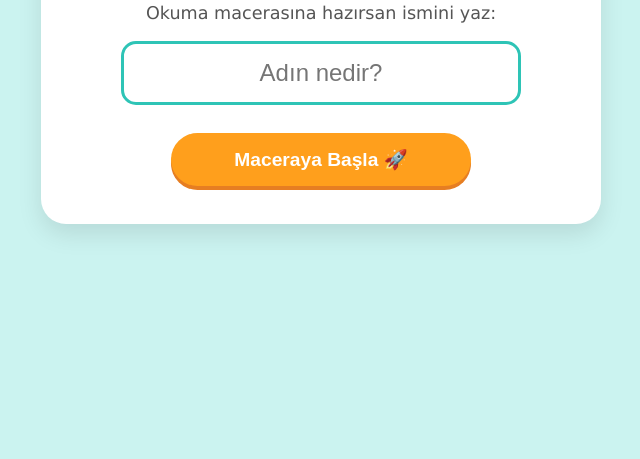
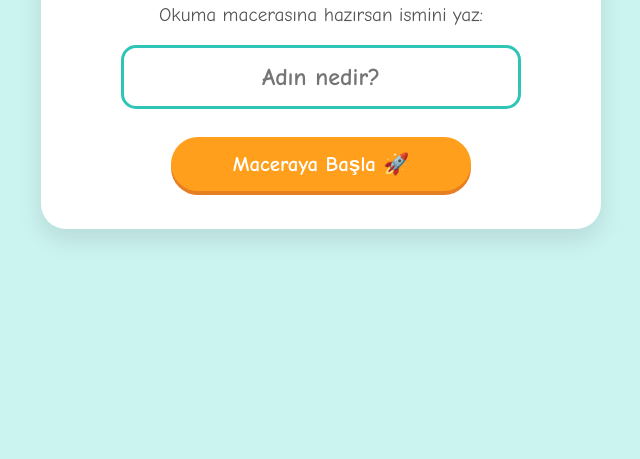
Before and after one commit to cidelimehmet/cidelimehmet, a plain HTML site: page index.html in a window 1280 px wide. Shown: the part 341-800 px from the top of the page, without its empty margins (319-959 px from the left). Drawn offline with Linux system fonts and the light colour scheme.

Commit message:
Update index.html
kara liste

```diff
--- a/index.html
+++ b/index.html
@@ -3,7 +3,12 @@
 <head>
     <meta charset="UTF-8">
     <meta name="viewport" content="width=device-width, initial-scale=1.0, maximum-scale=1.0, user-scalable=no">
-    <title>Okuma Şampiyonu - V15 (Akıllı Geçiş)</title>
+    <title>Okuma Şampiyonu - Güvenli V15.1</title>
+
+    <link rel="preconnect" href="https://fonts.googleapis.com">
+    <link rel="preconnect" href="https://fonts.gstatic.com" crossorigin>
+    <link href="https://fonts.googleapis.com/css2?family=Comic+Neue:wght@400;700&display=swap" rel="stylesheet">
+
     <style>
         :root {
             --primary: #FF9F1C;
@@ -18,7 +23,8 @@
         * { box-sizing: border-box; -webkit-tap-highlight-color: transparent; }
 
         body {
-            font-family: 'Verdana', 'Segoe UI', sans-serif;
+            /* 2. FONT AYARI: Tüm uygulama artık bu sevimli fontu kullanacak */
+            font-family: 'Comic Neue', 'Comic Sans MS', sans-serif;
             background-color: var(--bg);
             margin: 0; padding: 0;
             display: flex; justify-content: center; align-items: center;
@@ -43,21 +49,23 @@
         @keyframes fadeIn { from { opacity: 0; transform: translateY(20px); } to { opacity: 1; transform: translateY(0); } }
 
         /* TİPOGRAFİ */
-        h1 { color: var(--text); font-size: 2rem; margin-bottom: 20px; }
-        h2 { color: var(--secondary); font-size: 1.5rem; margin-bottom: 15px; }
-        p { color: #555; font-size: 1.1rem; }
+        h1 { color: var(--text); font-size: 2.2rem; margin-bottom: 20px; font-weight: 700; }
+        h2 { color: var(--secondary); font-size: 1.6rem; margin-bottom: 15px; font-weight: 700; }
+        p { color: #555; font-size: 1.2rem; }
 
         /* INPUT */
         input[type="text"] {
+            font-family: 'Comic Neue', sans-serif; /* Input içi fontu */
             font-size: 1.5rem; padding: 15px; border-radius: 15px;
             border: 3px solid var(--secondary); width: 80%; text-align: center;
-            margin-bottom: 20px; outline: none; color: var(--text);
+            margin-bottom: 20px; outline: none; color: var(--text); font-weight: bold;
         }
 
         /* BUTONLAR */
         .btn {
+            font-family: 'Comic Neue', sans-serif;
             background-color: var(--primary); color: white; border: none;
-            padding: 15px 30px; font-size: 1.2rem; border-radius: 50px;
+            padding: 15px 30px; font-size: 1.3rem; border-radius: 50px;
             cursor: pointer; transition: transform 0.1s;
             margin: 8px; font-weight: bold; width: 100%; max-width: 300px;
             box-shadow: 0 4px 0 #e67e22;
@@ -65,7 +73,7 @@
         .btn:active { transform: translateY(4px); box-shadow: none; }
 
         .btn-secondary { background-color: var(--secondary); box-shadow: 0 4px 0 #25a094; }
-        .btn-small { width: auto; padding: 10px 20px; font-size: 1rem; }
+        .btn-small { width: auto; padding: 10px 20px; font-size: 1.1rem; }
 
         .grid-buttons { display: flex; flex-wrap: wrap; justify-content: center; gap: 10px; }
 
@@ -79,16 +87,17 @@
             border-radius: 20px;
             padding: 20px; margin: 20px 0; min-height: 180px;
             display: flex; justify-content: center; align-items: center;
-            transition: background-color 0.1s, border-color 0.1s, transform 0.1s; /* Yumuşak geçiş */
+            transition: background-color 0.1s, border-color 0.1s, transform 0.1s;
         }
 
         .word-text {
-            font-size: 4.5rem; font-weight: bold; color: var(--text);
-            font-family: 'Comic Sans MS', 'Comic Neue', sans-serif;
+            font-size: 5rem; /* Font değiştiği için biraz büyüttüm */
+            font-weight: 700;
+            color: var(--text);
             line-height: 1.1; letter-spacing: 1px;
         }
 
-        /* KART DURUM SINIFLARI (CSS ile yönetiyoruz) */
+        /* KART DURUM SINIFLARI */
         .card-neutral { background-color: #fff; border-color: var(--secondary); border-style: dashed; transform: scale(1); }
         .card-success { background-color: #dcedc8; border-color: #4CAF50; border-style: solid; transform: scale(1.03); }
         .card-error   { background-color: #ffcdd2; border-color: #F44336; border-style: solid; transform: scale(0.97); }
@@ -122,7 +131,6 @@
         .analysis-box {
             background: #fff9c4; border-left: 6px solid #fbc02d;
             padding: 15px; text-align: left; border-radius: 10px; margin: 20px 0;
-            font-family: 'Verdana', sans-serif;
         }
 
         details { background: #f1f8e9; border-radius: 15px; padding: 10px; margin-top: 15px; border: 1px solid #c5e1a5; }
@@ -132,7 +140,7 @@
         .badge { padding: 3px 8px; border-radius: 10px; color: white; font-size: 0.8rem; }
 
         #confetti { position: fixed; top: 0; left: 0; width: 100vw; height: 100vh; pointer-events: none; z-index: 9999; }
-        .mode-desc { font-size: 0.85rem; color: #666; margin-top: -5px; margin-bottom: 10px; display: block; }
+        .mode-desc { font-size: 0.9rem; color: #666; margin-top: -5px; margin-bottom: 10px; display: block; }
     </style>
 </head>
 <body>
@@ -239,32 +247,101 @@ window.DB = {
         ['p','h','v','ğ','f','j']
     ],
     words: [
-        "al","el","il","at","et","it","an","en","in","la","le","li","ta","te","ti","na","ne","ni",
-        "ala","ela","lale","talat","nalan","tane","nane","anne","nine","alet","atlet","aile","elli","nil","tel","ten","tat",
-        "ata","ana","ali","nile","elle","telle","tini","nini","ok","ol","on","ot","ak","ek","uk","un","ur","ut","ır","ıl","ım",
-        "om","kom","kot","kor","kol","kel","kul","kur","kar","kır","kıl","kin","kim","kir","kum","mor","mum","muz","tur","ton","tok",
-        "kok","kek","kilo","kale","kutu","koro","kura","kare","elek","etek","ekol","okul","oluk","olur","onur","oyun","koyun","koyu",
-        "uyu","iyi","yaya","kıyı","ayı","dayı","sayı","sarı","soru","koku","rakam","kuran","kemer","kilit","tarak","martı","mantı",
-        "orman","limon","armut","lokum","süt","tül","tür","kül","küs","süs","söz","göz","yaz","kaz","tuz","buz","muz","kız","diz","diş",
-        "kuş","kış","taş","yaş","baş","sel","sal","sol","son","sen","siz","sis","soy","say","ser","sır","dil","dal","dül","döl",
-        "diz","düz","dün","dut","dam","dem","yol","yel","yıl","yay","tay","toy","yüz","yün","yaz","yer","yar","zil","zar","zor","zam",
-        "saz","söz","öz","üz","iz","as","es","ıs","is","us","üs","os","ös","ay","oy","uy","üy","ey","ad","od","öd","ud","üd","id",
-        "az","ez","ız","iz","dayı","kedi","yedi","sayı","yazı","kuyu","tüyü","sürü","sözü","gözü","özü","üzüm","müze","maç","saç",
-        "taç","kaç","koç","suç","piç","iç","aç","üç","uç","çam","çan","çal","çil","çim","çok","çöl","bağ","dağ","yağ","çağ","çay",
-        "bal","bel","bil","bul","böl","bol","ben","bin","biz","boz","cam","cem","cım","cız","cep","cop","sac","hac","gen","gel","git",
-        "gir","gör","gül","göl","gün","şal","şer","şiş","şen","şok","şut","beş","kaş","kuş","kış","diş","fiş","boş","loş","hoş","coş",
-        "baba","dede","soba","masa","kasa","kısa","boru","koru","dolu","sulu","kuru","kuzu","tazı","gezi","gazi","balon","börek",
-        "çörek","tabak","ceket","sepet","simit","kilit","ceviz","havuç","karpuz","kavun","kabak","çilek","bebek","güneş","banyo",
-        "dosya","kolye","bilye","ayna","bina","elma","kiraz","incir","dolap","sehpa","perde","halı","biber","badem","bayrak","vatan",
-        "millet","pil","pul","pis","pas","pus","pes","pof","raf","saf","şef","tef","kef","küf","laf","fal","fil","fön","fok","hap",
-        "hip","hak","hal","hat","hız","his","huş","hür","van","var","vay","lav","av","ev","iv","ov","öv","jip","puf","tur","kur",
-        "nur","sur","dur","vur","kitap","defter","silgi","çanta","radyo","televizyon","bilgisayar","helikopter","kamyon","otobüs",
-        "traktör","bisiklet","sandalye","pencere","patates","domates","salatalık","patlıcan","ıspanak","pırasa","fasulye","mercimek",
-        "makarna","yumurta","türkiye","atatürk","cumhuriyet","öğretmen","öğrenci","papatya","karanfil","menekşe","sümbül","orkide",
-        "nilüfer","kaktüs","sardunya","begonya","yasemin","penguen","zürafa","kanguru","timsah","aslan","kaplan","panter","leopar",
-        "çita","sırtlan","portakal","mandalina","greyfurt"
+/* =======================
+   1–2 HARF
+======================= */
+"al","el","il","at","et","it","an","en","in",
+"la","le","li","ta","te","ti","na","ne","ni",
+"ok","ol","on","ot","ak","ek","un","ut",
+"ay","oy","uy","ev","av","su","bu","şu","o",
+
+/* =======================
+   3 HARF
+======================= */
+"ala","ela","ata","ana","ali","anne","nine",
+"tel","ten","tat","nil","elli",
+"kom","kol","kor","kul","kar","kum",
+"mor","mum","ton","tok","kok","kek",
+"kale","kutu","kare","elek","etek",
+"okul","oyun","koyu","koyun",
+"iyi","ayı","dayı","sayı","sarı",
+"soru","koku","orman","limon","armut",
+"süt","tül","kül","süs","söz","göz",
+"yaz","kaz","tuz","buz","kız","diz",
+"diş","kuş","kış","taş","yaş","baş",
+"sel","sal","sol","son","sen","sis",
+"say","dil","dal","dut","dam","dem",
+"yol","yel","yıl","yay","tay","toy",
+"yüz","yün","yer","yar","zil","zar",
+"saz","öz","üz","iz","as","es","is",
+"us","ad","od","id","az","ez",
+
+/* =======================
+   4 HARF
+======================= */
+"lale","tane","nane","alet","aile",
+"kilo","koro","kura","ekol","oluk",
+"olur","onur","yaya","kıyı","rakam",
+"kemer","kilit","tarak","martı",
+"mantı","lokum","orman","muzik",
+"yazı","kuyu","tüyü","sürü","üzüm",
+"müze","maç","saç","taç","kaç","koç",
+"iç","aç","üç","uç","çam","çan",
+"çal","çim","çöl","çay","bal","bel",
+"bil","bul","bol","ben","bin","biz",
+"cam","cep","gen","gel","git","gir",
+"gör","gül","göl","gün","şal","şen",
+"beş","kaş","fiş","boş","hoş","baba",
+"dede","soba","masa","kasa","kısa",
+"boru","koru","dolu","sulu","kuru",
+"kuzu","tazı","gezi","balon","börek",
+"çörek","tabak","ceket","sepet","simit",
+"ceviz","havuç","kabak","çilek","bebek",
+"güneş","banyo","dosya","kolye",
+"ayna","bina","elma","kiraz","incir",
+"dolap","sehpa","perde","halı",
+"biber","badem","bayrak","pil","pul",
+"pas","pus","pes","raf","saf","şef",
+"laf","fal","fil","fok","hak","hal",
+"hat","hız","his","hür","var","vay",
+"lav","jip","puf","nur","sur","dur",
+
+/* =======================
+   5–6 HARF
+======================= */
+"kitap","defter","silgi","çanta",
+"radyo","kamera","telefon",
+"bisiklet","sandalye","pencere",
+"patates","domates","ıspanak",
+"pırasa","fasulye","makarna",
+"yumurta","öğretmen","öğrenci",
+"papatya","menekşe","orkide",
+"nilüfer","kaktüs","yasemin",
+"penguen","zürafa","kanguru",
+"timsah","aslan","kaplan",
+"portakal","mandalina","greyfurt",
+"oyuncak","arkadaş","yardım",
+"teşekkür","lütfen","merhaba",
+
+/* =======================
+   7+ HARF
+======================= */
+"bilgisayar","televizyon","helikopter",
+"otobüs","traktör",
+"salatalık","patlıcan","mercimek",
+"cumhuriyet","atatürk","türkiye",
+"hayvanlar","çiçekler","oyunlar",
+"masallar","hikayeler"
     ]
 };
+
+// --- GÜVENLİK FİLTRESİ (BLACKLIST) ---
+//const BLACKLIST = ["piç", "mal", "salak", "aptal", "gerizekalı", "bok", "kıç"];
+const BLACKLIST = [
+  // Küfür / Hakaret
+  "argo"
+];
+
 
 window.state = {
     name: '',
@@ -309,12 +386,9 @@ window.ui = {
         document.getElementById('current-word').innerText = displayText;
     },
 
-    // YENİ GÖRSEL DURUM YÖNETİMİ
     setCardState: (state) => {
         const card = document.getElementById('word-card');
-        // Tüm sınıfları temizle
         card.classList.remove('card-neutral', 'card-success', 'card-error');
-
         if (state === 'ok') card.classList.add('card-success');
         else if (state === 'err') card.classList.add('card-error');
         else card.classList.add('card-neutral');
@@ -381,10 +455,18 @@ window.app = {
 
     startGame: (mode) => {
         window.state.mode = mode;
+
+        // 1. HARF FİLTRESİ VE BLACKLIST KONTROLÜ
         let pool = window.DB.words.filter(word => {
-            return word.split('').every(c => window.state.allowedChars.includes(c));
+            // Harf kontrolü
+            const allowed = word.split('').every(c => window.state.allowedChars.includes(c));
+            // Yasaklı kelime kontrolü (Küçük harfe çevirip bakıyoruz)
+            const safe = !BLACKLIST.includes(word.toLowerCase());
+
+            return allowed && safe;
         });
 
+        // 2. MOD FİLTRESİ
         if (mode === 'hece') {
             pool = pool.filter(w => w.length >= 2 && w.length <= 3);
             pool.sort(() => 0.5 - Math.random());
@@ -436,22 +518,19 @@ window.app = {
         window.state.isLocked = true;
         document.getElementById('game-controls').classList.add('locked');
 
-        // Kartın rengini o anki kelime için değiştir
         window.ui.setCardState(isCorrect ? 'ok' : 'err');
 
-        // Puanı Arka Planda İşle
         window.app.processScore(isCorrect);
         window.ui.updateStats();
 
-        // 2. BEKLE VE YENİ KELİMEYE GEÇ
+        // 2. MİKRO BEKLEME (Renk görünsün)
         setTimeout(() => {
-            window.ui.setCardState('neutral'); // Kartı beyaza döndür
-            window.app.nextWord(); // Yeni kelimeyi yükle
+            window.ui.setCardState('neutral');
+            window.app.nextWord();
 
-            // Kilidi aç
             window.state.isLocked = false;
             document.getElementById('game-controls').classList.remove('locked');
-        }, 300); // 0.3 Saniye Bekleme
+        }, 300);
     },
 
     processScore: (isCorrect) => {
```
